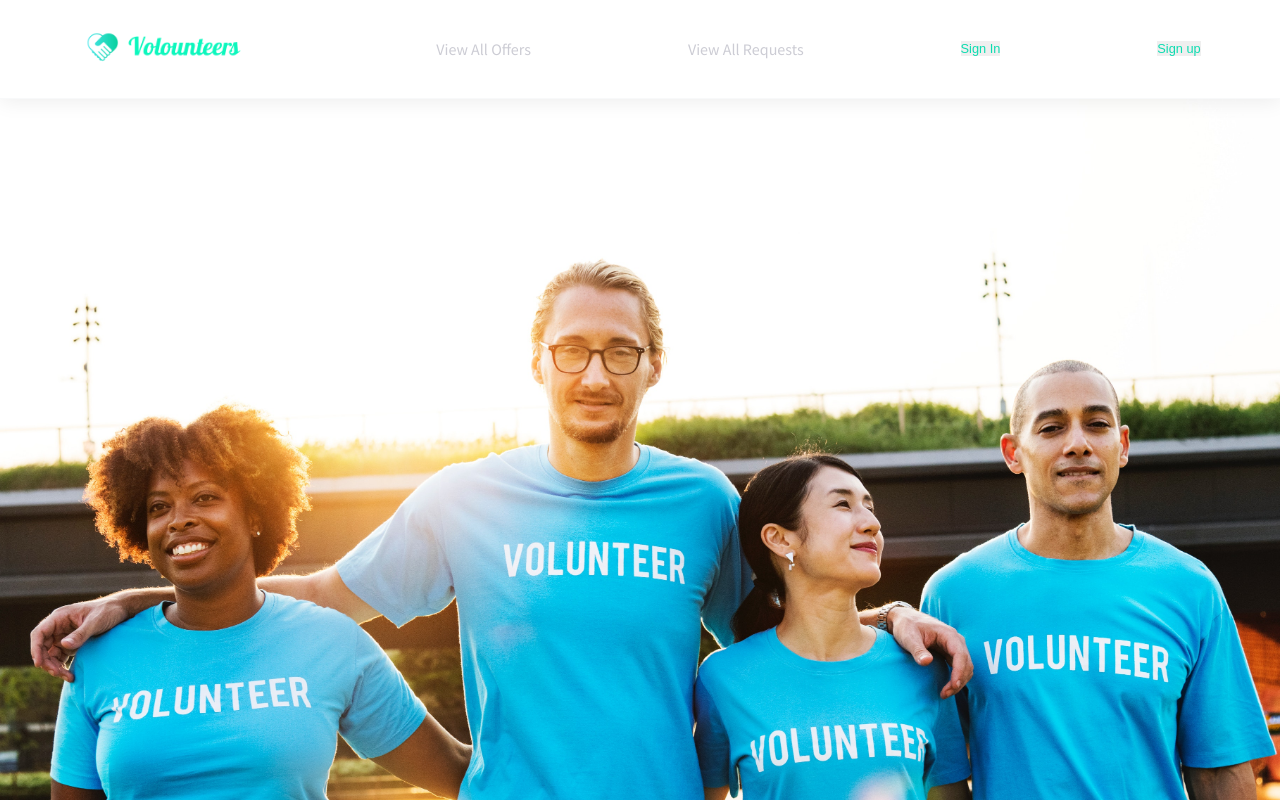
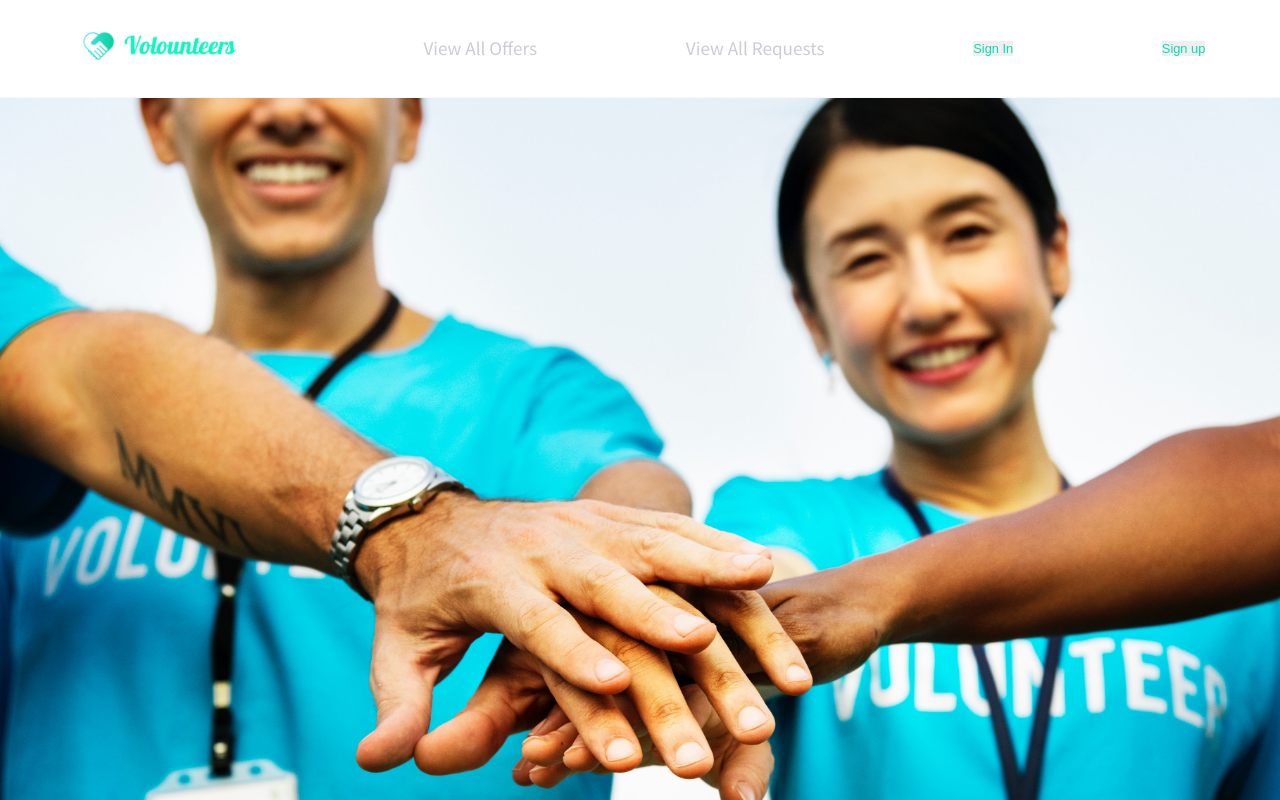
Before and after one commit to ismaelguerrib/volontaires_front, a React (Create React App) app: page / in a window 1280 px wide. Shown: the top 800 px of the page. Built offline with nearby package versions, Linux system fonts and the light colour scheme; no server answers.

Commit message:
nav and home picture

```diff
--- a/src/Pages/Home.jsx
+++ b/src/Pages/Home.jsx
@@ -1,7 +1,7 @@
 import React, { Component } from "react";
 import Header from "./../Component/Header";
 import Button from "./../Component/Button";
-import VolunteersActive from "../images/active-blue-charity-1353351.jpg";
+import VolunteersActive from "../images/blue-charity-cheerful-1260293.jpg";
 export default class Home extends Component {
   render() {
     return (
--- a/src/css/nav.css
+++ b/src/css/nav.css
@@ -1,7 +1,7 @@
 .nav-bar {
-  position: relative;
+  position: static;
   width: 100%;
-  padding: 0.05rem;
+  padding: 0.02rem;
   border-bottom: 1px solid #f8f9fa;
   background: white;
   box-shadow: 0px 2px 20px 0px rgba(0, 0, 0, 0.08);
@@ -21,6 +21,7 @@
 .nav-item {
   color: #ccccd4;
   transition: color 0.2s ease-in;
+  font-size: 1.2rem;
 }
 .nav-item:hover {
   color: #0cdcb0;
```
Also changed, not shown: src/images/blue-charity-cheerful-1260293.jpg (added).
